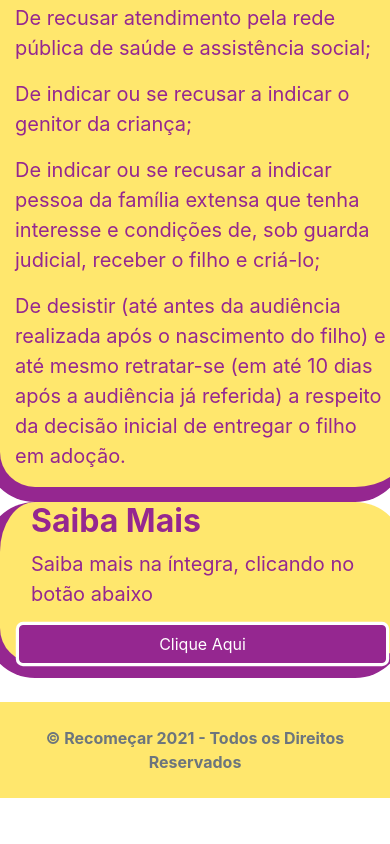
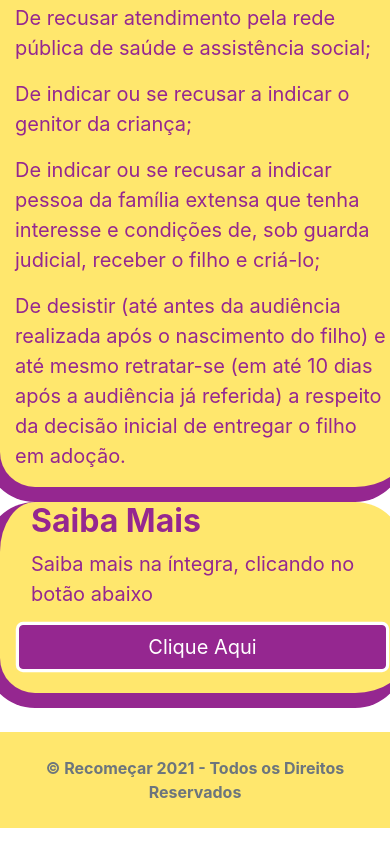
Before and after one commit to Bruno4745/ProjetoSquad05, a React (Create React App) app: page /gestantemae in a window 390 px wide. Shown: the part 2433-3277 px from the top of the page. Before the commit the page ends 3247 px from the top, so only its background shows below. Built offline with nearby package versions, Linux system fonts and the light colour scheme.

Commit message:
ajuste do menu responsivo

```diff
--- a/src/Components/Menu/index.jsx
+++ b/src/Components/Menu/index.jsx
@@ -24,7 +24,7 @@ const Menu = () => {
       </Navbar.Brand>
       <Navbar.Toggle aria-controls="responsive-navbar-nav" />
       <Navbar.Collapse>
-        <Nav className="ml-auto">
+        <Nav className="ml-auto text-center">
           <Nav.Link as={Link} href="/sobrenos" to="/sobrenos">
             Sobre Nós
           </Nav.Link>
@@ -57,8 +57,8 @@ const logoMenu = {
   boxShadow: "0 0 1em",
   borderRadius: "50%",
   position: "absolute",
-  left: "15%",
-  top: "25px",
+  left: "10%",
+  top: "15px",
   opacity: 1,
 };
 const navBarMenu = {
--- a/src/Components/Modal/index.jsx
+++ b/src/Components/Modal/index.jsx
@@ -9,16 +9,16 @@ const ModalGestante = (props) => {
 
   return (
     <>
-      <Row className="mt-8 justify-content-md-center">
+      <Row className="justify-content-md-center">
         <Col md={8}>
           <Row className="mx-1">
             <h2 style={{ color: "#952790" }}> <strong>Saiba Mais</strong></h2>
             <p>
               Saiba mais na íntegra, clicando no botão abaixo
             </p>
-            <Button style={ButtonPurple} onClick={() => setShow(true)}>
+            <button className="btn-purple mb-4" onClick={() => setShow(true)}>
               Clique Aqui
-            </Button>
+            </button>
           </Row>
         </Col>
 
@@ -149,10 +149,3 @@ const ModalGestante = (props) => {
   );
 };
 export default ModalGestante;
-
-
-const ButtonPurple = {
-  backgroundColor: "#952790",
-  borderColor:"#952790",
-  boxShadow: "0 0 0 .2rem #fff",
-}
```
Also changed, not shown: 1 other file (tests, documents, lock files or other folders).
